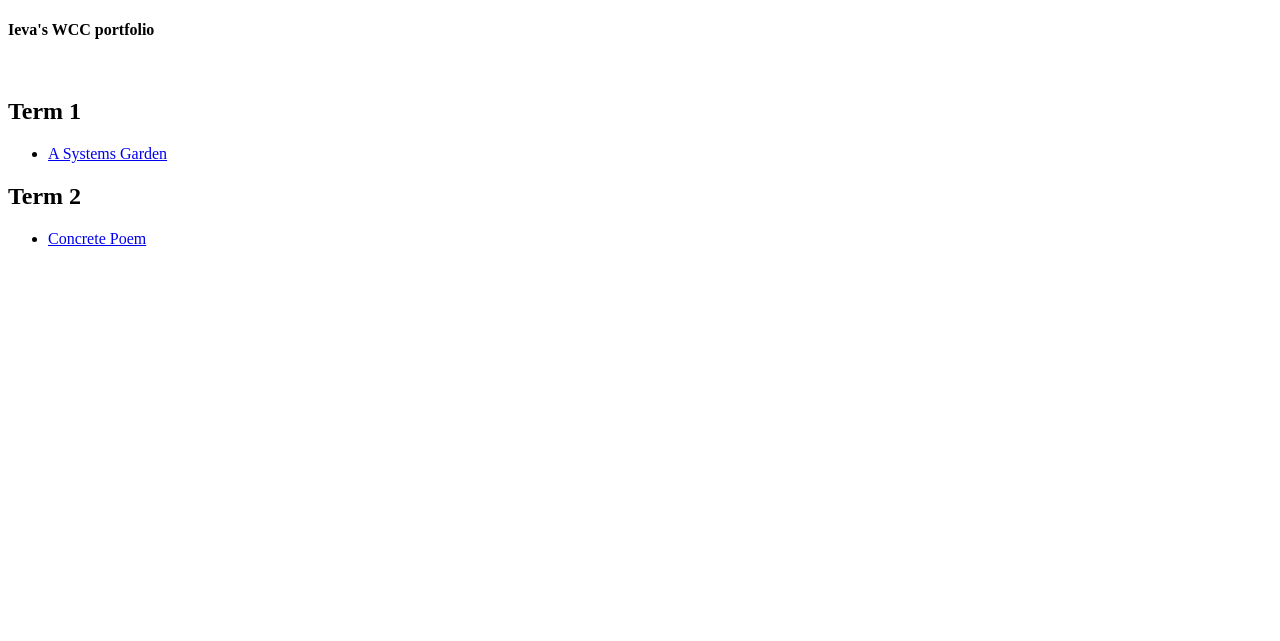
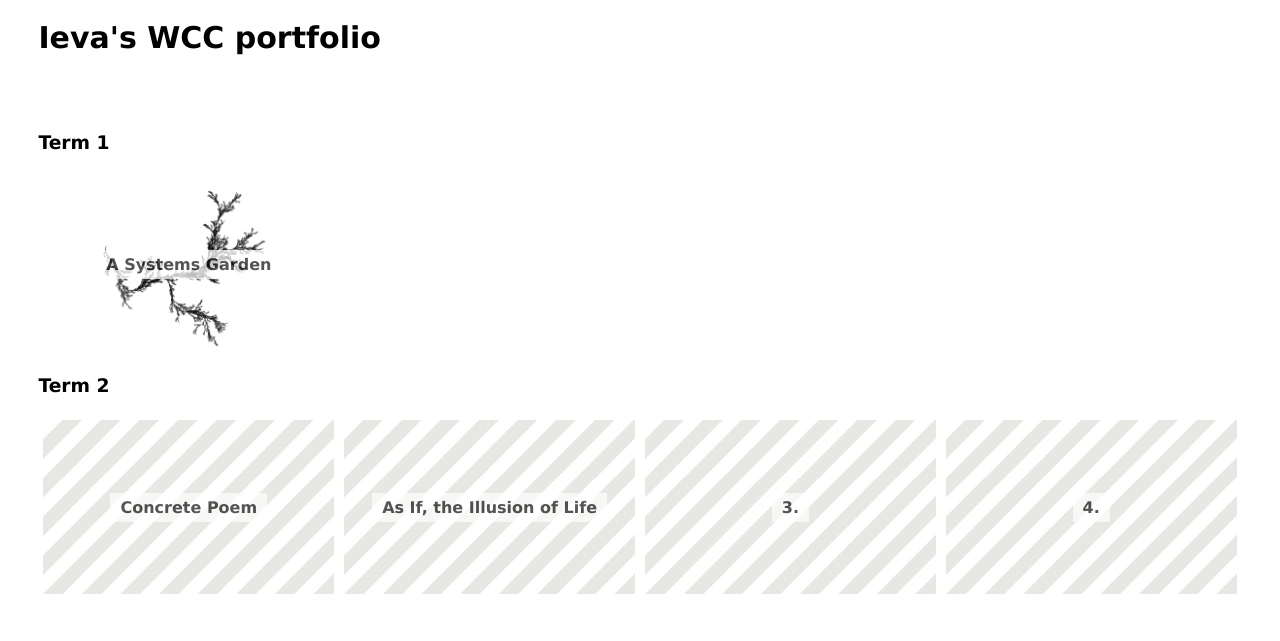
Before and after one commit to ievavaiti123/portfolio, a plain HTML site: page index.html in a window 1280 px wide. Drawn offline with Linux system fonts and the light colour scheme.

Commit message:
added flex boxes

```diff
--- /dev/null
+++ b/css/style.css
@@ -0,0 +1,136 @@
+
+body{
+    font-family: Verdana, sans-serif;
+    margin: 0;
+}
+
+h1{
+    font-size: 30px;
+
+}
+
+p{
+    font-size: 16px;
+}
+
+header{
+    padding:0 3%;
+}
+
+main{
+    width:100%;
+    max-width:1400px; /* means it won't be larger than 1200px on larger screens */
+    box-sizing: border-box;
+    margin: 0 auto;
+    padding: 3%;
+
+}
+
+footer{
+    width:100%;
+    min-height:100px;
+}
+
+
+/* Flex layouts are one of the easier ways to style responsive layouts that work on all devices */
+/* https://developer.mozilla.org/en-US/docs/Learn/CSS/CSS_layout/Flexbox */
+
+.flex-container{
+    display: flex; /* all children will now be flex items */
+    flex-direction: row; /* other option is column */
+    flex-wrap: wrap; /* means the children will wrap to a new line */
+}
+
+.flex-item{
+    display: flex;
+    /* the following three items can be put on one line: https://developer.mozilla.org/en-US/docs/Web/CSS/flex */
+    flex-grow: 0;
+    flex-shrink: 0;
+    flex-basis: 25%; /*width of the box, take up a quarter of the parent's size*/
+    box-sizing: border-box; /*this means that we can add padding, line below, and still only take 25% width of parent*/
+    padding: 5px;
+}
+
+.flex-item a{
+    display: flex;
+    width: 100%;
+    height: 0;
+    padding: 30% 0;
+    background-image: url(../assets/images/lightgrey-line.jpeg); /*change the image to one of you choice */
+    background-position: center;
+    background-size: 100%;
+    justify-content: center;
+    align-items: center;
+    text-align: center;
+    text-decoration: none;
+    color:#0e0e0e;
+    transition: all 0.2s; /* CSS transitions https://developer.mozilla.org/en-US/docs/Web/CSS/CSS_Transitions/Using_CSS_transitions */
+}
+
+/* want a different background image for each project? */
+/* try give each a tag a unique id in your HTML and then set different background images here*/
+/* EXAMPLE CSS: won't work if you just un-comment this:*/
+#ASD{
+    background-image: url(../assets/images/Xtreeb1.jpg);
+}
+
+
+.flex-item a:hover{
+    color:#b2b2b2;
+    /* opacity: 0.5; */
+    background-size: 120%;
+}
+
+.flex-item h4{
+   margin:10px;
+   background-color: white;
+   opacity: 0.7;
+   padding:5px 10px;
+}
+
+
+
+/* Media Queries for responsive design */
+
+/* Un-comment the body background-colors to see bold debug color change between screen sizes */
+
+/* Extra large */
+@media screen and (max-width: 1200px) {
+    /* body {
+      background-color: rgb(0, 255, 162);
+    } */
+
+    .flex-item{
+        flex-basis: 33.33%; /*width of the box, take up a quarter of the parent's size*/
+    }
+}
+
+/* Large */
+@media screen and (max-width: 992px) {
+    /* body {
+      background-color: rgb(255, 81, 0);
+    } */
+
+}
+
+/* Medium */
+@media screen and (max-width: 768px) {
+    /* body {
+      background-color: rgb(255, 0, 191);
+    } */
+
+    .flex-item{
+        flex-basis: 50%; /*width of the box, take up a quarter of the parent's size*/
+    }
+}
+
+/* Small */
+@media screen and (max-width: 576px) {
+    /* body {
+      background-color: blue;
+    } */
+
+    .flex-item{
+        flex-basis: 100%; /*width of the box, take up a quarter of the parent's size*/
+    }
+}
--- a/index.html
+++ b/index.html
@@ -1,26 +1,64 @@
 <!DOCTYPE html>
 
 <head>
-    <title>
-        Ieva's portfolio'
-    </title>
+    <meta charset="UTF-8">
+
+        <!-- meta viewport tag needed to make site responsive on mobile devices https://developer.mozilla.org/en-US/docs/Web/HTML/Viewport_meta_tag -->
+        <meta name="viewport" content="width=device-width, initial-scale=1" />
+
+    <title>Ieva's portfolio'</title>
+
+    <link rel="stylesheet" href="./css/style.css">
+
 </head>
 
 <body>
 
-    <h4>Ieva's WCC portfolio</h4>
-    <br>
+    <header>
+        <h1>Ieva's WCC portfolio</h1>
+    </header>
 
-    <h2>Term 1</h2>
-    <ul>
-        <li><a href="./pages/a-systems-garden.html">A Systems Garden</a></li>
-    </ul>
-
-    <h2>Term 2</h2>
-
-    <ul>
-        <li><a href="https://ievavaiti123.github.io/Southern-Sunrise/">Concrete Poem</a></li>
-    </ul>
+    <main>
+        <h3>Term 1</h3>
+        <section class="flex-container">
+            <div class="flex-item">
+                <a  href="./pages/a-systems-garden.html" id="ASD"><h4>A Systems Garden</h4></a>
+            </div>
+        </section>
 
 
+        <h3>Term 2</h3>
+        <section class="flex-container">
+            <div class="flex-item">
+                <a href="https://ievavaiti123.github.io/Southern-Sunrise/"><h4>Concrete Poem</h4></a>
+            </div>
+
+            <div class="flex-item">
+                <a href="#">
+                    <h4>As If, the Illusion of Life</h4>
+                </a>
+            </div>
+
+            <div class="flex-item">
+                <a href="#">
+                    <h4>3.</h4>
+                </a>
+            </div>
+
+            <div class="flex-item">
+                <a href="#">
+                    <h4>4.</h4>
+                </a>
+            </div>
+
+        </section>
+
+    </main>
+
+    <footer>
+        <!-- normally information like contact details etc  -->
+        <!-- read more about semantic HTML https://www.w3schools.com/html/html5_semantic_elements.asp -->
+
+     </footer>
+
 </body>
```
Also changed, not shown: assets/images/Xtreeb1.jpg (added), assets/images/lightgrey-line.jpeg (added), assets/images/repeating-diagonal-lines.jpeg (added).
